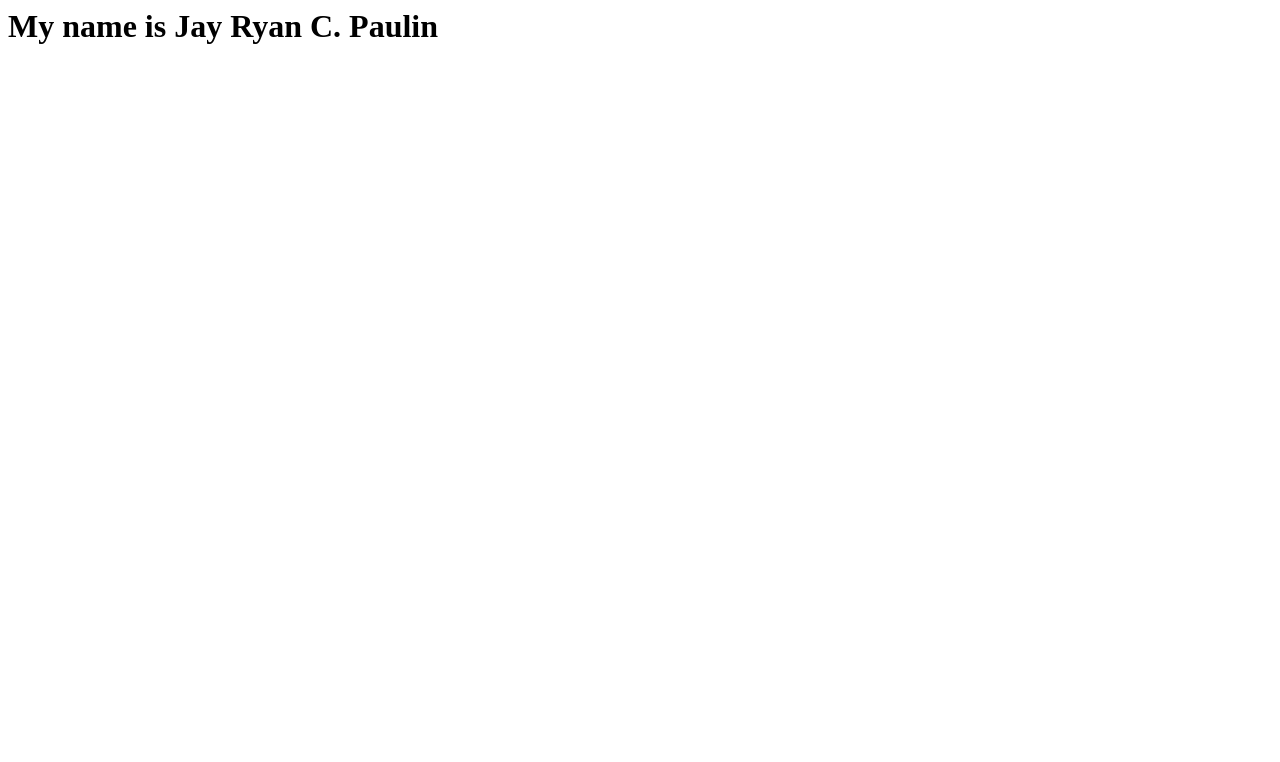
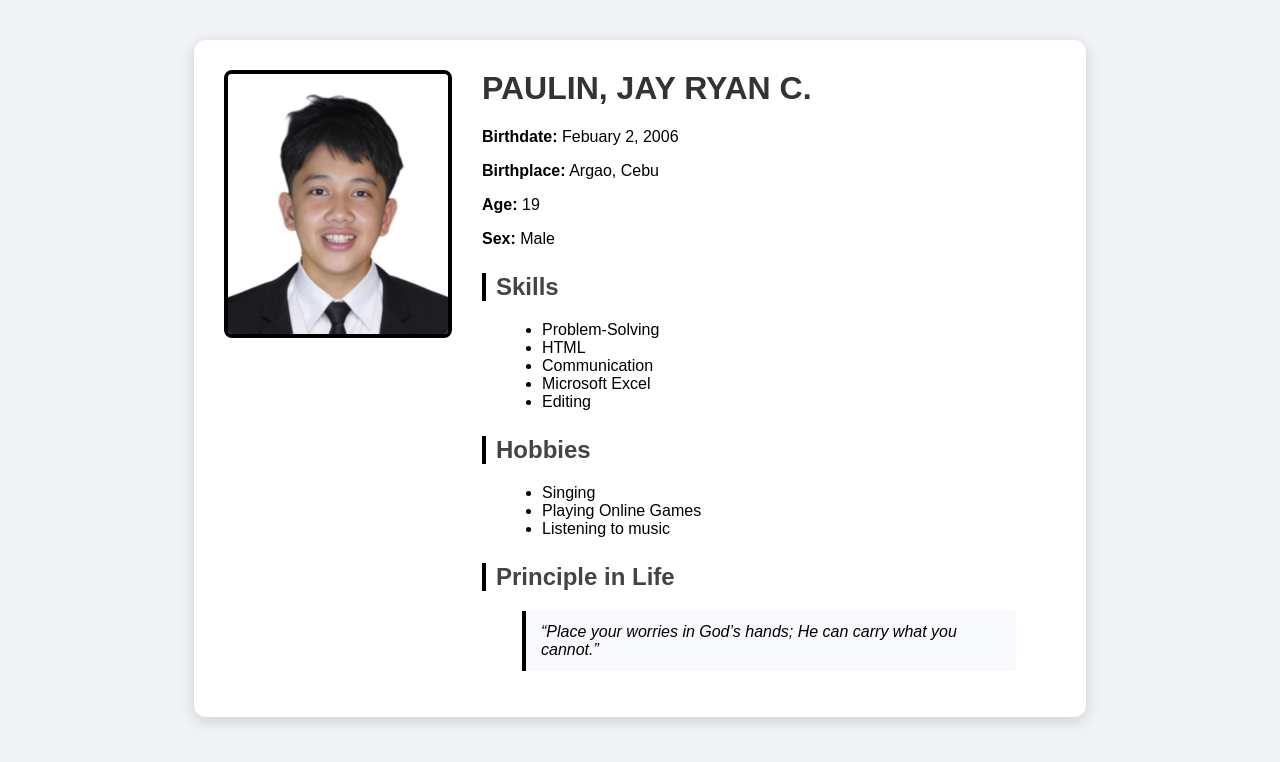
Before and after one commit to ryrypaulin2025/22017---WEB101---PAULIN, a plain HTML site: page index.html in a window 1280 px wide. Drawn offline with Linux system fonts and the light colour scheme.

Commit message:
index.html

```diff
--- a/index.html
+++ b/index.html
@@ -1,10 +1,104 @@
-<DOCTYPE!html>
-  <html>
-    <head>
-      <title>My First Webpage</title>
-    </head>
-    <body>
-      <h1>My name is Jay Ryan C. Paulin</h1>
-    </body>
+<!DOCTYPE html>
+<html lang="en">
+<head>
+    <meta charset="UTF-8">
+    <meta name="viewport" content="width=device-width, initial-scale=1.0">
+    <title>BIO PROFILE</title>
 
-  </html>
+    <style>
+        body {
+            font-family: Arial, sans-serif;
+            background: #f0f2f5;
+            margin: 0;
+            padding: 0;
+        }
+
+        .profile-container {
+            width: 65%;
+            margin: 40px auto;
+            background: white;
+            padding: 30px;
+            border-radius: 12px;
+            box-shadow: 0 4px 15px rgba(0,0,0,0.15);
+            display: flex;
+            gap: 30px;
+        }
+
+        .image-box img {
+            width: 220px;
+            height: 260px;
+            object-fit: cover;
+            border-radius: 8px;
+            border: 4px solid #000000;
+        }
+
+        .info-box {
+            flex: 1;
+        }
+
+        h1 {
+            margin-top: 0;
+            color: #333333;
+        }
+
+        h2 {
+            margin-top: 25px;
+            color: #444;
+            border-left: 4px solid #000000;
+            padding-left: 10px;
+        }
+
+        ul {
+            margin: 5px 0 0 20px;
+        }
+
+        blockquote {
+            margin-top: 10px;
+            padding: 12px 15px;
+            background: #f7f9fc;
+            border-left: 4px solid #000000;
+            font-style: italic;
+        }
+    </style>
+
+</head>
+<body>
+
+<div class="profile-container">
+    <div class="image-box">
+        <img src="https://github.com/ryrypaulin2025/22017---WEB101---PAULIN/blob/main/32551cab-77c0-4065-90ed-b4d33450b58a.jpg?raw=true"Profile Photo">
+    </div>
+
+    <div class="info-box">
+        <h1>PAULIN, JAY RYAN C.</h1>
+
+        <p><strong>Birthdate:</strong> Febuary 2, 2006</p>
+        <p><strong>Birthplace:</strong> Argao, Cebu
+        <p><strong>Age:</strong> 19</p>
+        <p><strong>Sex:</strong> Male</p>
+
+        <h2>Skills</h2>
+        <ul>
+            <li>Problem-Solving</li>
+            <li>HTML</li>
+            <li>Communication</li>
+            <li>Microsoft Excel</li>
+            <li>Editing</li>
+        </ul>
+
+        <h2>Hobbies</h2>
+        <ul>
+            <li>Singing</li>
+            <li>Playing Online Games</li>
+            <li>Listening to music</li>
+        </ul>
+
+        <h2>Principle in Life</h2>
+        <blockquote>
+            “Place your worries in God’s hands; He can carry what you cannot.”
+        </blockquote>
+    </div>
+</div>
+
+</body>
+</html>
```
